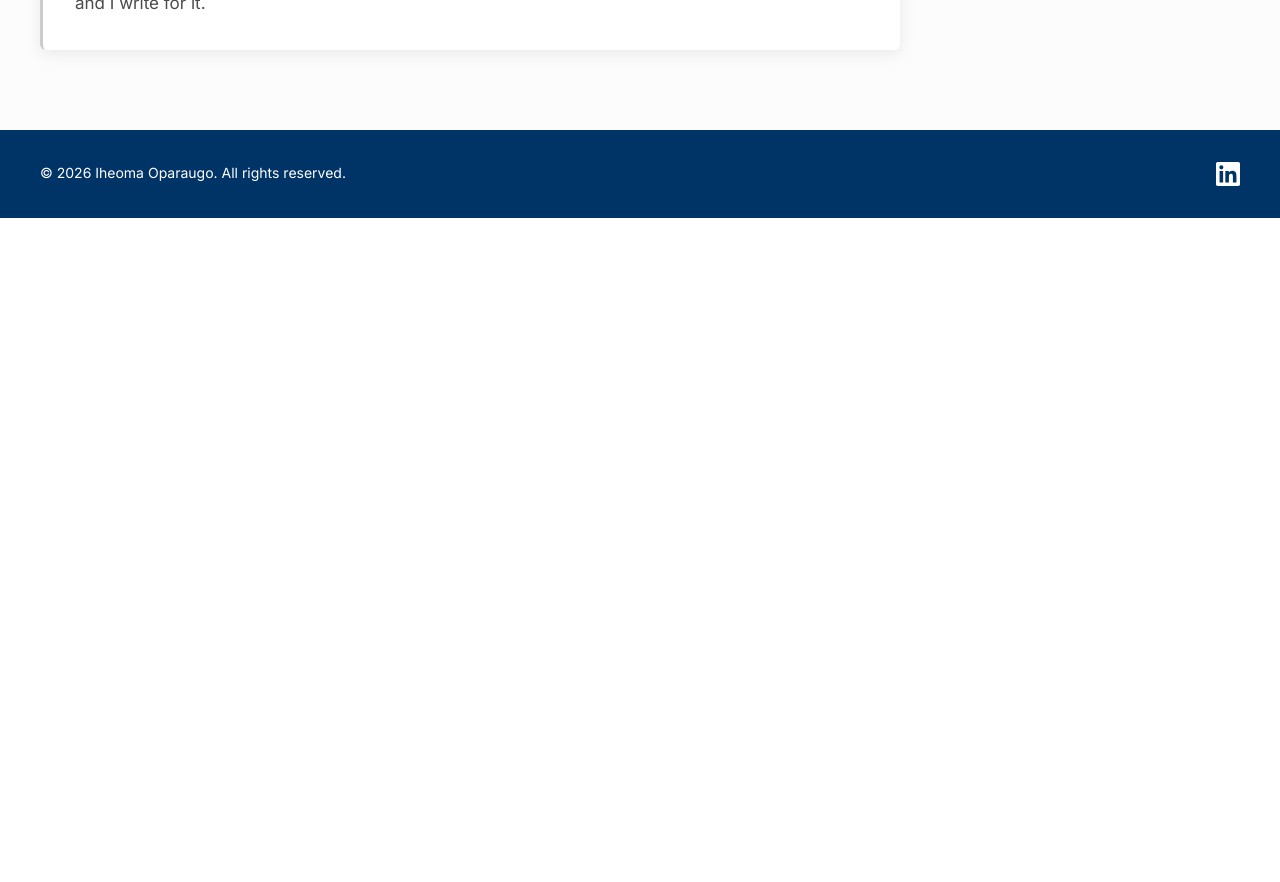
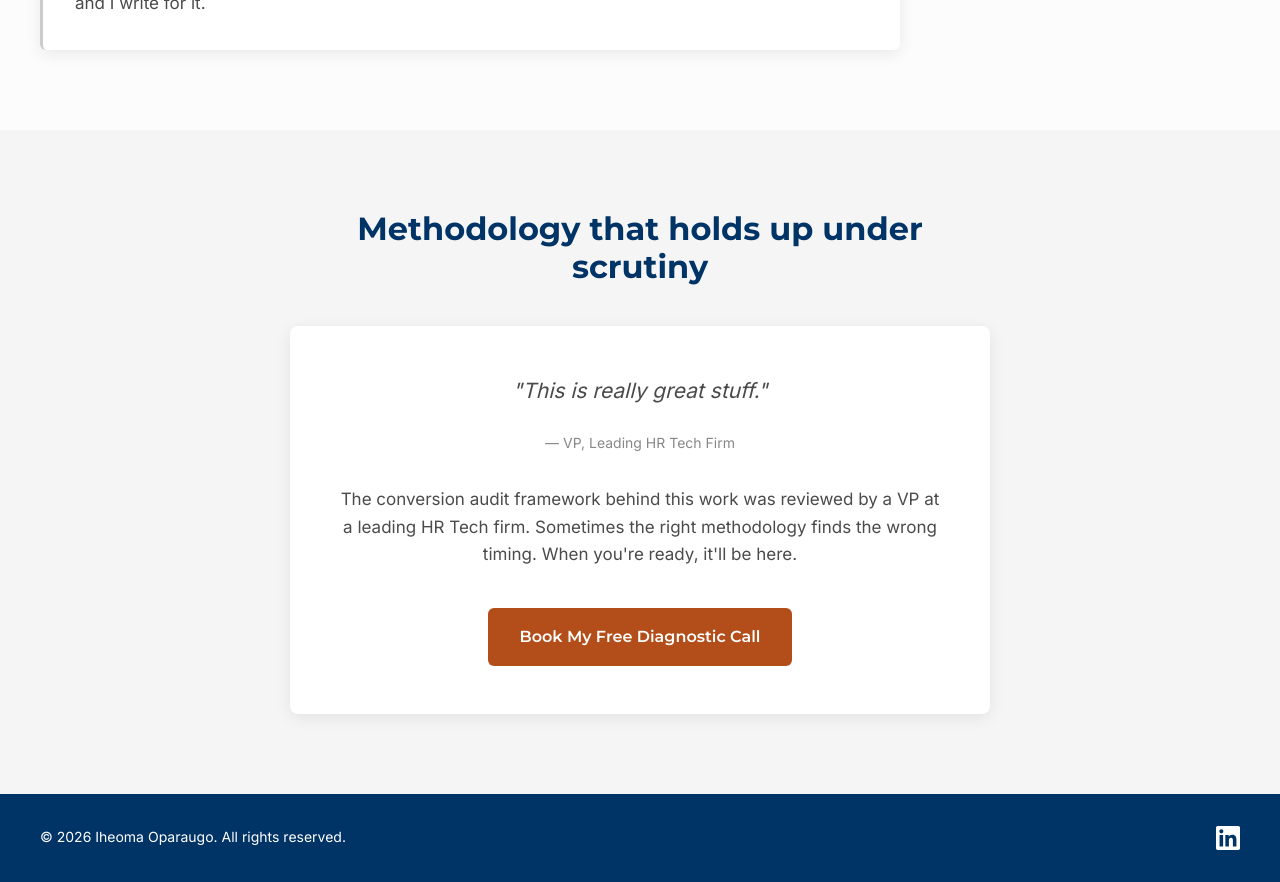
Before and after one commit to Homi011/iheoma-oparaugo, a Next.js app: page / in a window 1280 px wide. Shown: the part 4240-5122 px from the top of the page. Before the commit the page ends 4458 px from the top, so only its background shows below. Built offline with nearby package versions, Linux system fonts and the light colour scheme.

Commit message:
Add Credibility Note section

```diff
--- a/app/page.tsx
+++ b/app/page.tsx
@@ -174,6 +174,29 @@ export default function Home() {
           </div>
         </div>
       </section>
+      {/* 3.7 CREDIBILITY NOTE */}
+      <section style={{ backgroundColor: '#f5f5f5', padding: '80px 24px' }}>
+        <div style={{ maxWidth: '700px', margin: '0 auto', textAlign: 'center' }}>
+          <h2 style={{ fontFamily: 'Montserrat, sans-serif', fontWeight: 700, fontSize: 'clamp(24px, 3vw, 32px)', color: '#003366', marginBottom: '40px' }}>
+            Methodology that holds up under scrutiny
+          </h2>
+          <div style={{ backgroundColor: '#ffffff', borderRadius: '8px', padding: '48px', boxShadow: '0 4px 16px rgba(0,0,0,0.08)' }}>
+            <p style={{ fontFamily: 'Inter, sans-serif', fontStyle: 'italic', fontSize: '21px', lineHeight: 1.6, color: '#4b4b4b', marginBottom: '24px' }}>
+              "This is really great stuff."
+            </p>
+            <p style={{ fontFamily: 'Inter, sans-serif', fontSize: '14px', color: '#888888', marginBottom: '32px' }}>
+              — VP, Leading HR Tech Firm
+            </p>
+            <p style={{ fontFamily: 'Inter, sans-serif', fontSize: '17px', lineHeight: 1.6, color: '#4b4b4b', marginBottom: '40px' }}>
+              The conversion audit framework behind this work was reviewed by a VP at a leading HR Tech firm. Sometimes the right methodology finds the wrong timing. When you're ready, it'll be here.
+            </p>
+            <Link href="https://calendly.com/fixyouremailmarketing/30mins" target="_blank" rel="noopener noreferrer"
+              style={{ backgroundColor: '#b34d19', color: '#ffffff', fontFamily: 'Montserrat, sans-serif', fontWeight: 600, fontSize: '16px', padding: '16px 32px', borderRadius: '6px', textDecoration: 'none', display: 'inline-block' }}>
+              Book My Free Diagnostic Call
+            </Link>
+          </div>
+        </div>
+      </section>
     </>
   );
 }
```
